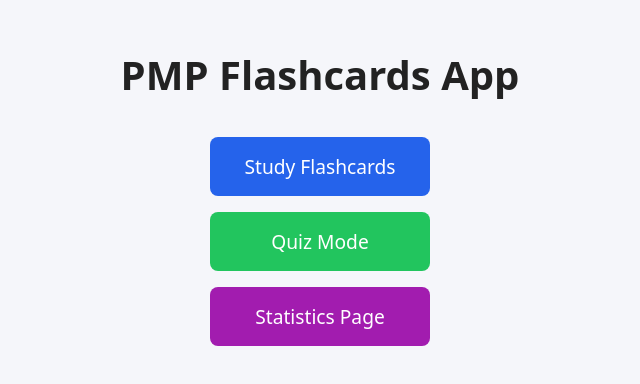
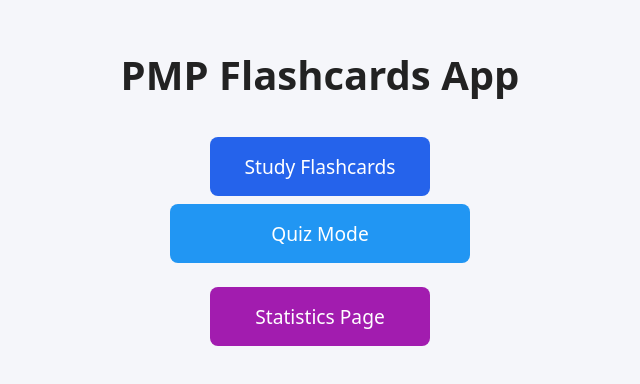
Before and after one commit to Thangvo562/PMP_flashcards, a React (Vite) app: page / in a window 1280 px wide. Shown: the part 210-594 px from the top of the page, without its empty margins (320-960 px from the left). Built offline with nearby package versions, Linux system fonts and the light colour scheme.

Commit message:
Revert button text to 'Quiz Mode' and update testing rule to show Playwright HTML report

```diff
--- a/src/pages/Home.tsx
+++ b/src/pages/Home.tsx
@@ -40,10 +40,20 @@ const Home: React.FC = () => {
           Study Flashcards
         </button>
         <button
-          style={{ ...buttonStyle, background: '#22c55e' }}
-          onMouseOver={e => (e.currentTarget.style.background = '#16a34a')}
-          onMouseOut={e => (e.currentTarget.style.background = '#22c55e')}
           onClick={() => navigate('/quiz')}
+          style={{
+            padding: '1rem 2rem',
+            fontSize: '1.2rem',
+            backgroundColor: '#2196F3',
+            color: 'white',
+            border: 'none',
+            borderRadius: '8px',
+            cursor: 'pointer',
+            marginBottom: '1rem',
+            width: '100%',
+            maxWidth: '300px',
+            transition: 'transform 0.2s, background-color 0.2s'
+          }}
         >
           Quiz Mode
         </button>
```
Also changed, not shown: 2 other files (tests, documents, lock files or other folders).
